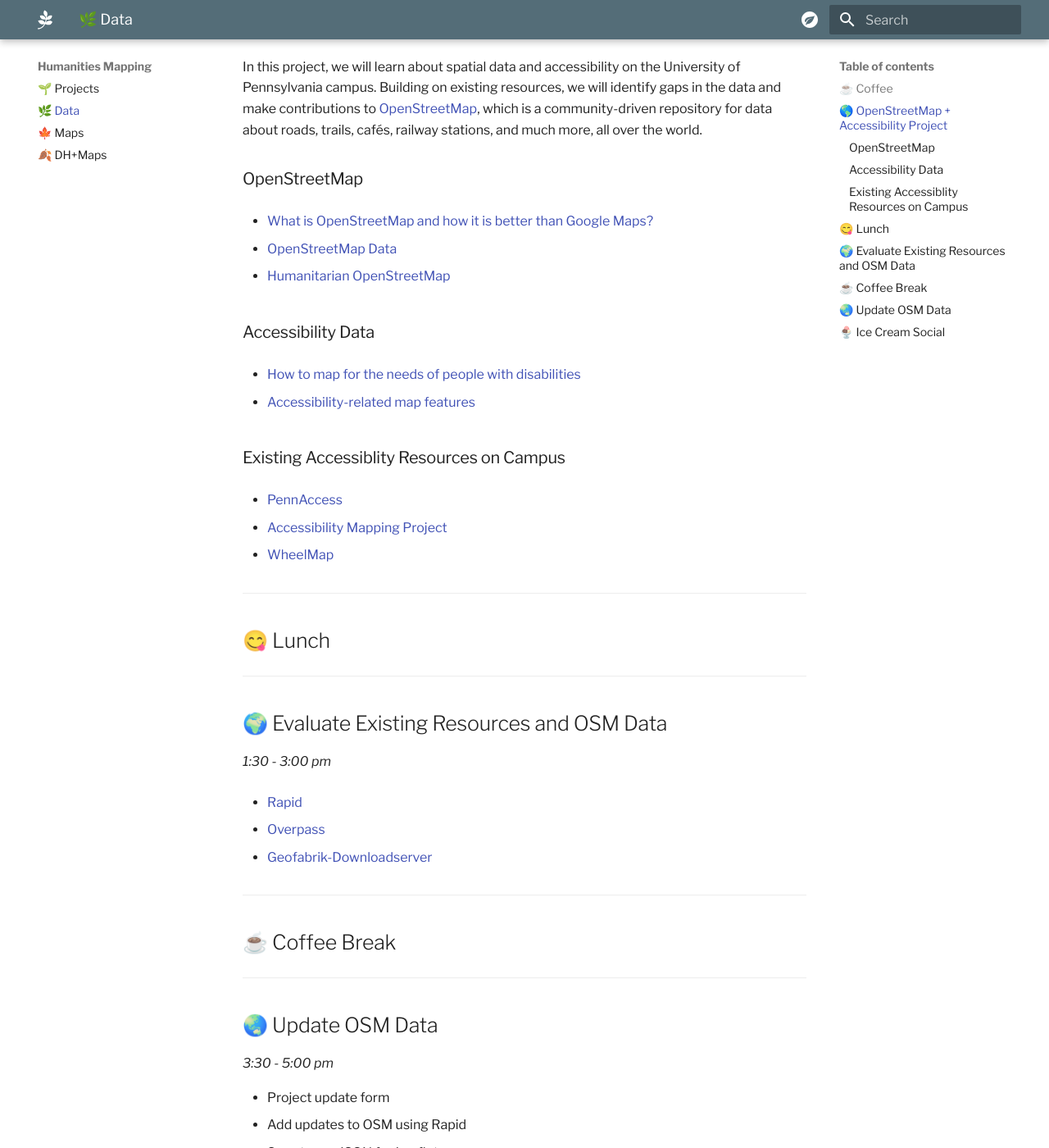
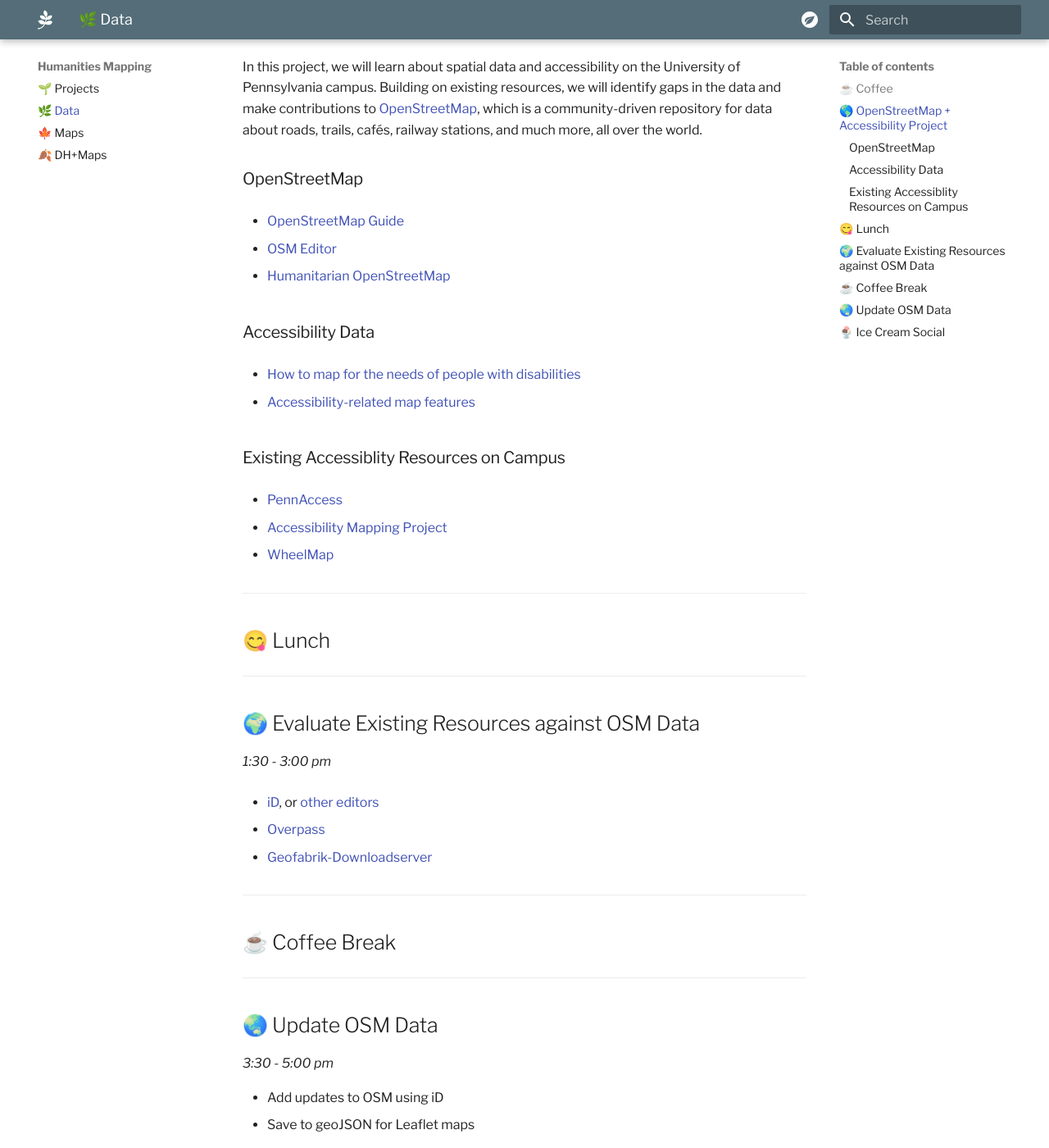
Before and after one commit to apjanco/leaflet-course, an MkDocs documentation site: the page built from docs/day2.md, in a window 1280 px wide and 1400 px high, scrolled down 388 px. Shown: the whole window at 82% size. Built offline with MkDocs 1.6.1 and Material for MkDocs 9.7.7, drawn with Linux system fonts in a browser that asks for light colours.

Commit message:
switch OSM editor

```diff
--- a/docs/day2.md
+++ b/docs/day2.md
@@ -14,9 +14,9 @@
 
 ### OpenStreetMap
 
-- [What is OpenStreetMap and how it is better than Google Maps?](https://www.geoapify.com/what-is-openstreetmap-and-how-it-is-better-than-google-maps)
+- [OpenStreetMap Guide](https://wiki.openstreetmap.org/wiki/Join_the_community)
 
-- [OpenStreetMap Data](https://wiki.openstreetmap.org/wiki/Beginners_Guide_1.3)
+- [OSM Editor](https://www.openstreetmap.org/edit#map=19/39.95239/-75.19377)
 
 - [Humanitarian OpenStreetMap](https://www.hotosm.org/)
 
@@ -42,10 +42,10 @@
 
 <hr>
 
-## 🌍 Evaluate Existing Resources and OSM Data
+## 🌍 Evaluate Existing Resources against OSM Data
 _1:30 - 3:00 pm_
 
-- [Rapid](https://rapideditor.org/edit#background=Bing&datasets=fbRoads,msBuildings&disable_features=boundaries&map=17.84/39.95194/-75.19386)
+- [iD](https://www.openstreetmap.org/edit#map=19/39.95239/-75.19377), or [other editors](https://wiki.openstreetmap.org/wiki/Comparison_of_editors)
 
 - [Overpass](https://overpass-turbo.eu/)
 
@@ -61,8 +61,7 @@
 ## 🌏 Update OSM Data
 _3:30 - 5:00 pm_
 
-- Project update form
-- Add updates to OSM using Rapid
+- Add updates to OSM using iD
 - Save to geoJSON for Leaflet maps
 
 <hr>
```
